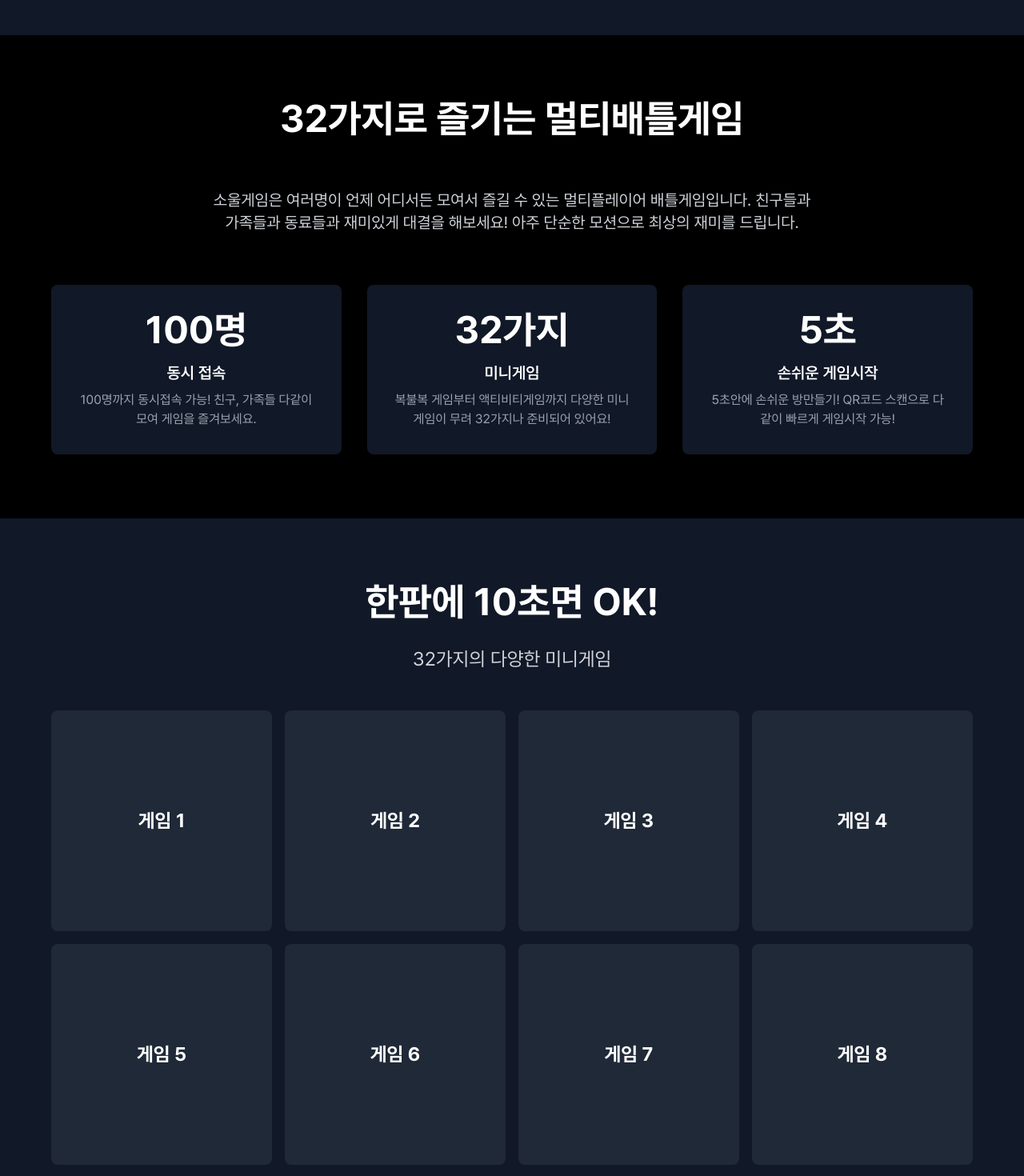
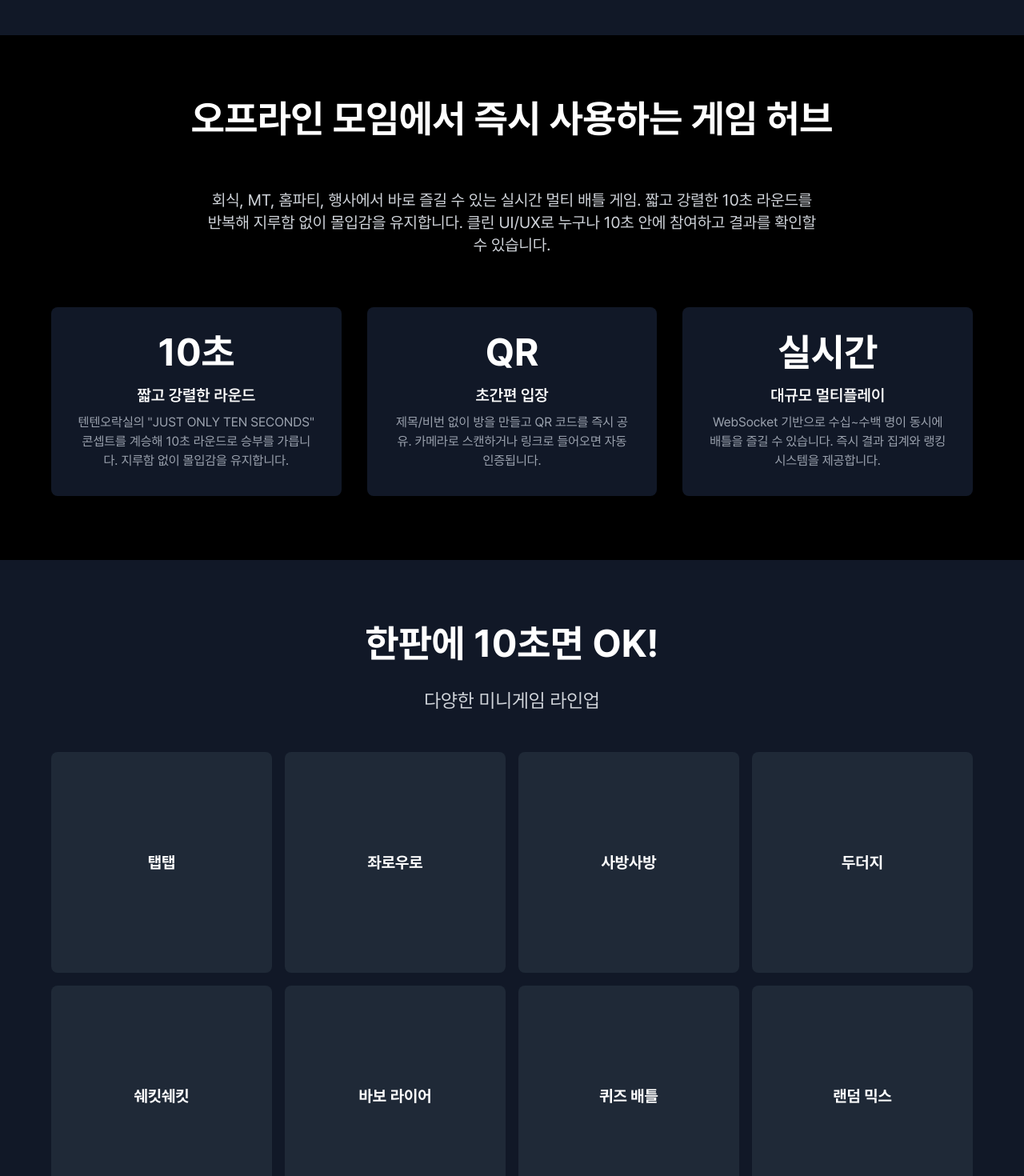
Before and after one commit to hyr0208/soolgame-landing, a React (Create React App) app: page / in a window 1280 px wide. Shown: the part 1000-2470 px from the top of the page at 80% size. Built offline with nearby package versions, Linux system fonts and the light colour scheme.

Commit message:
refactor: README 내용 반영

```diff
--- a/src/pages/main/MainPage.tsx
+++ b/src/pages/main/MainPage.tsx
@@ -16,9 +16,11 @@ function MainPage() {
           <h1 className="text-7xl md:text-9xl font-black mb-4 tracking-tight">
             SOOLGAME
           </h1>
-          <p className="text-xl md:text-2xl mb-2 font-light">언제 어디서나</p>
+          <p className="text-xl md:text-2xl mb-2 font-light">
+            실시간 근거리 멀티 배틀 술게임 플랫폼
+          </p>
           <p className="text-xl md:text-2xl mb-8 font-light">
-            모두가 즐길 수 있는 멀티 배틀게임
+            JUST ONLY TEN SECONDS
           </p>
         </div>
         <button
@@ -66,36 +68,40 @@ function MainPage() {
       <section id="features" className="py-20 px-4">
         <div className="max-w-6xl mx-auto">
           <h2 className="text-4xl md:text-5xl font-bold text-center mb-16">
-            32가지로 즐기는 멀티배틀게임
+            오프라인 모임에서 즉시 사용하는 게임 허브
           </h2>
           <p className="text-xl text-center text-gray-300 mb-16 max-w-3xl mx-auto">
-            소울게임은 여러명이 언제 어디서든 모여서 즐길 수 있는 멀티플레이어
-            배틀게임입니다. 친구들과 가족들과 동료들과 재미있게 대결을 해보세요!
-            아주 단순한 모션으로 최상의 재미를 드립니다.
+            회식, MT, 홈파티, 행사에서 바로 즐길 수 있는 실시간 멀티 배틀 게임.
+            짧고 강렬한 10초 라운드를 반복해 지루함 없이 몰입감을 유지합니다.
+            클린 UI/UX로 누구나 10초 안에 참여하고 결과를 확인할 수 있습니다.
           </p>
           <div className="grid grid-cols-1 md:grid-cols-3 gap-8">
             <div className="text-center p-8 bg-gray-900 rounded-lg">
-              <div className="text-5xl font-bold mb-4">100명</div>
-              <div className="text-xl font-semibold mb-2">동시 접속</div>
+              <div className="text-5xl font-bold mb-4">10초</div>
+              <div className="text-xl font-semibold mb-2">
+                짧고 강렬한 라운드
+              </div>
               <div className="text-gray-400">
-                100명까지 동시접속 가능! 친구, 가족들 다같이 모여 게임을
-                즐겨보세요.
+                텐텐오락실의 "JUST ONLY TEN SECONDS" 콘셉트를 계승해 10초
+                라운드로 승부를 가릅니다. 지루함 없이 몰입감을 유지합니다.
               </div>
             </div>
             <div className="text-center p-8 bg-gray-900 rounded-lg">
-              <div className="text-5xl font-bold mb-4">32가지</div>
-              <div className="text-xl font-semibold mb-2">미니게임</div>
+              <div className="text-5xl font-bold mb-4">QR</div>
+              <div className="text-xl font-semibold mb-2">초간편 입장</div>
               <div className="text-gray-400">
-                복불복 게임부터 액티비티게임까지 다양한 미니게임이 무려 32가지나
-                준비되어 있어요!
+                제목/비번 없이 방을 만들고 QR 코드를 즉시 공유. 카메라로
+                스캔하거나 링크로 들어오면 자동 인증됩니다.
               </div>
             </div>
             <div className="text-center p-8 bg-gray-900 rounded-lg">
-              <div className="text-5xl font-bold mb-4">5초</div>
-              <div className="text-xl font-semibold mb-2">손쉬운 게임시작</div>
+              <div className="text-5xl font-bold mb-4">실시간</div>
+              <div className="text-xl font-semibold mb-2">
+                대규모 멀티플레이
+              </div>
               <div className="text-gray-400">
-                5초안에 손쉬운 방만들기! QR코드 스캔으로 다같이 빠르게 게임시작
-                가능!
+                WebSocket 기반으로 수십~수백 명이 동시에 배틀을 즐길 수
+                있습니다. 즉시 결과 집계와 랭킹 시스템을 제공합니다.
               </div>
             </div>
           </div>
@@ -108,16 +114,23 @@ function MainPage() {
           <h2 className="text-4xl md:text-5xl font-bold mb-8">
             한판에 10초면 OK!
           </h2>
-          <p className="text-2xl text-gray-300 mb-12">
-            32가지의 다양한 미니게임
-          </p>
+          <p className="text-2xl text-gray-300 mb-12">다양한 미니게임 라인업</p>
           <div className="grid grid-cols-2 md:grid-cols-4 gap-4">
-            {[1, 2, 3, 4, 5, 6, 7, 8].map((item) => (
+            {[
+              "탭탭",
+              "좌로우로",
+              "사방사방",
+              "두더지",
+              "쉐킷쉐킷",
+              "바보 라이어",
+              "퀴즈 배틀",
+              "랜덤 믹스",
+            ].map((gameName) => (
               <div
-                key={item}
-                className="aspect-square bg-gray-800 rounded-lg flex items-center justify-center text-2xl font-bold"
+                key={gameName}
+                className="aspect-square bg-gray-800 rounded-lg flex items-center justify-center text-xl font-bold hover:bg-gray-700 transition-colors"
               >
-                게임 {item}
+                {gameName}
               </div>
             ))}
           </div>
```
